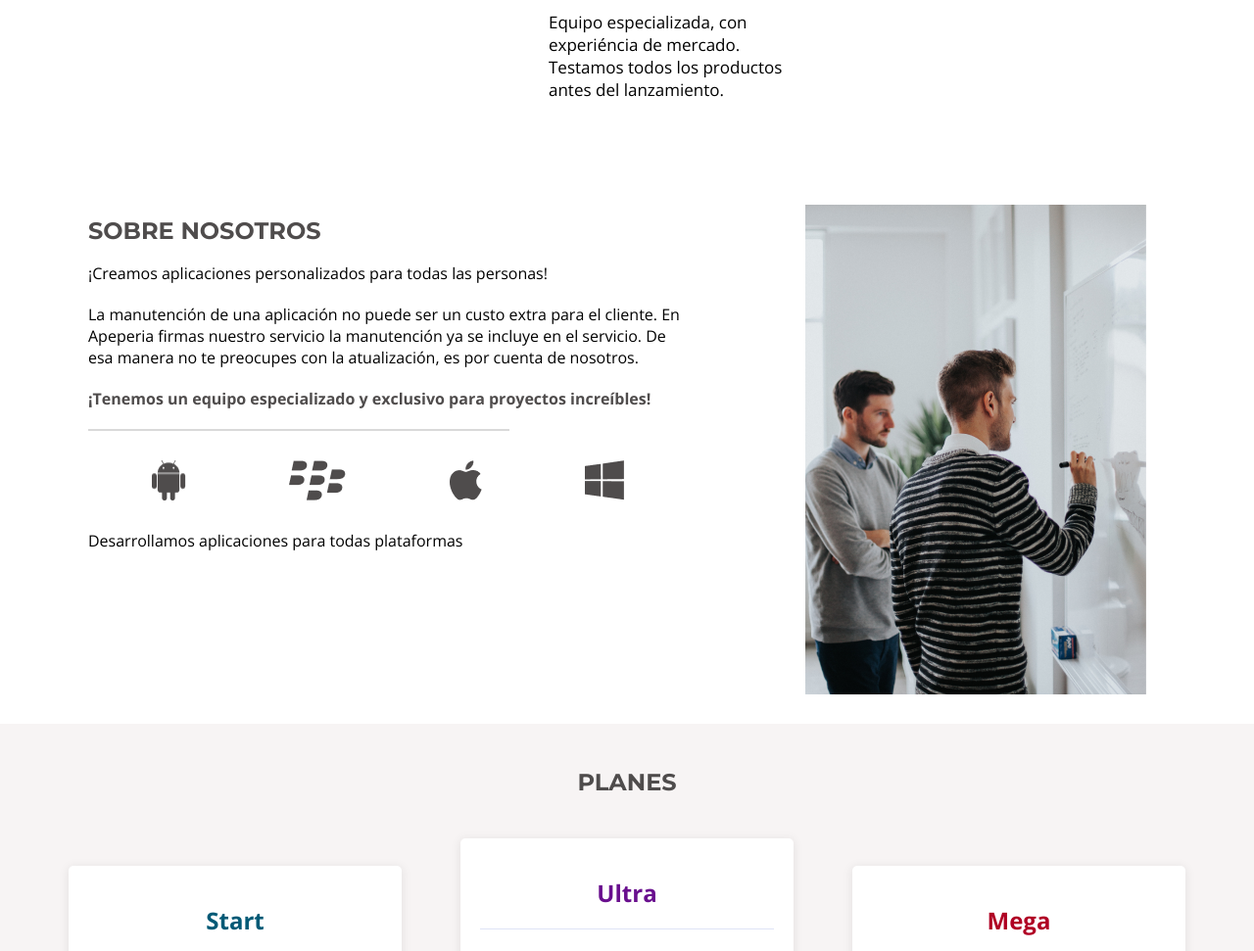
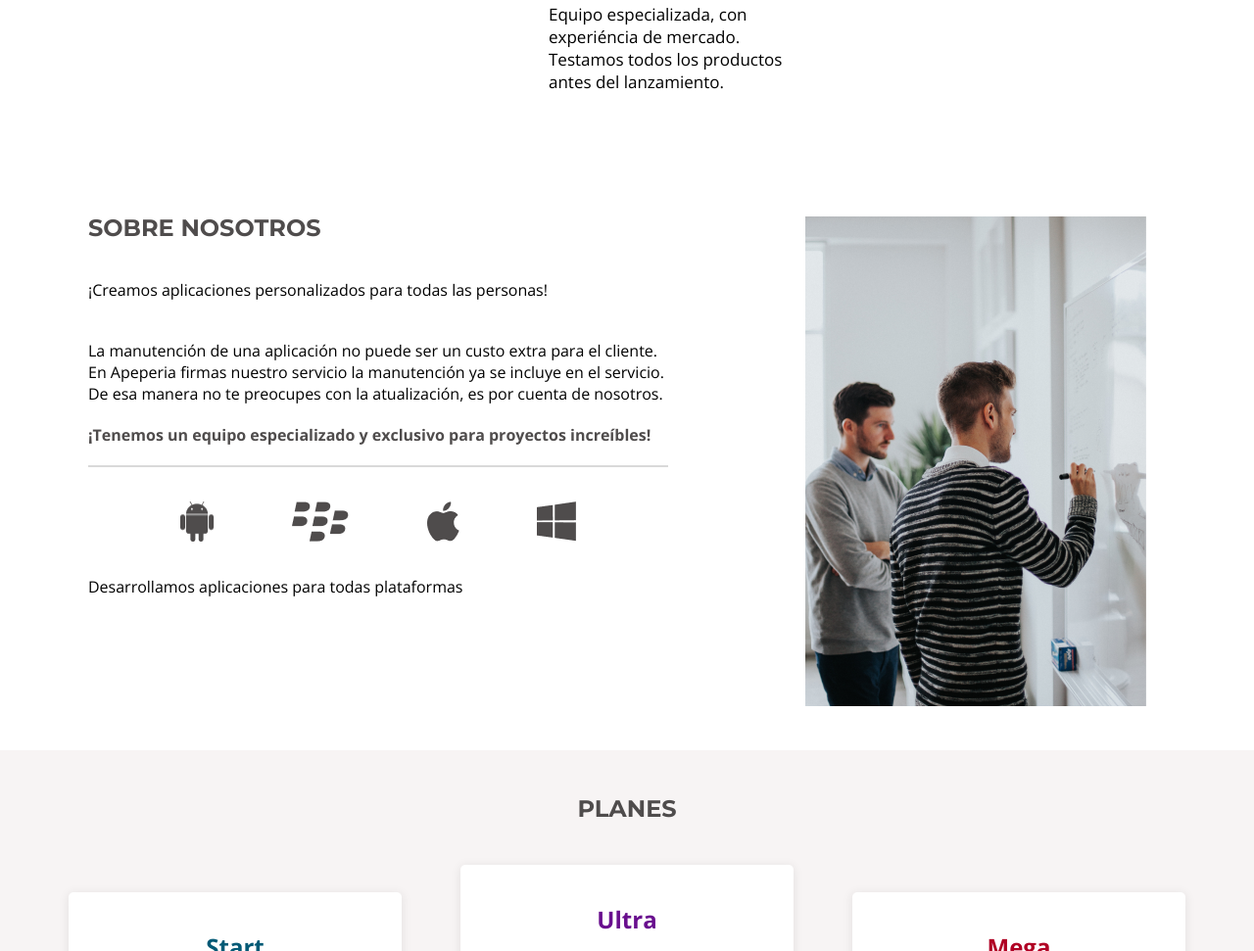
Before and after one commit to Edwinjhs/ON-TEACH, a plain HTML site: page index.html in a window 1280 px wide. Shown: the part 1855-2826 px from the top of the page at 98% size. Drawn offline with nearby package versions, Linux system fonts and the light colour scheme.

Commit message:
Arreglos en la seccion Sobre_nosotros

```diff
--- a/css/head_llamada.css
+++ b/css/head_llamada.css
@@ -13,7 +13,7 @@ header {
 }
 .contenedor_head {
     background-image: linear-gradient(0deg, rgba(0, 0, 0, 0.45), rgba(0, 0, 0, 0.45)),url(../img/bg-intro.jpg);
-    height: 700px;
+    height: 500px;
 }
 .head_logo {
     width: 90px;
@@ -76,7 +76,7 @@ a {
 
 }
 
-@media screen and (max-width:770px){
+@media screen and (max-width: 770px){
 
     header {
         display: flex;
--- a/css/sobre_nosotros.css
+++ b/css/sobre_nosotros.css
@@ -1,67 +1,51 @@
-section.sobre_nosotros{
-    padding: 30px 50px;
+.caja_mayor{
     display: flex;
-    flex-grow: wrap;
+    padding: 30px 80px;
 }
-.sobre_nosotros__titulo{
-    margin-bottom: 20px;
+.sobre_nosotros_contenido{
+    padding: 20px 20px 10px 10px;
+}
+.sobre_nosotros_titulo{
     font-family: 'Montserrat';
-    font-style: normal;
     font-weight: 700;
     font-size: 24px;
     line-height: 24px;
     text-transform: uppercase;
     color: #4F4C4C;
-}
-.sobre_nosotros__texto1 {
     margin-bottom: 20px;
 }
-.sobre_nosotros__texto2 {
-    margin-bottom: 20px;
+.sobre_nosotros_texto{
+    font-family: 'Open Sans';
+    font-style: normal;
+    font-weight: 400;
+    font-size: 16px;
+    line-height: 22px;
+    color: #000000;
+    padding:20px 0;
 }
-.sobre_nosotros__texto3 {
+.sobre_nosotros_h4{
     font-weight: 700;
     font-size: 16px;
     line-height: 22px;
     color: #4F4C4C;
-    margin-bottom: 20px;
 }
-.linea1_sobre__nosotros {
-    width: 70%;
-    border: 1px  solid #D9D9D9;
-    margin-bottom: 20px;
-}
-.sobre_nosotros__contenido {
-    padding: 15px 120px 10px 40px;
-}
-.imagenes_operadores {
+.imagenes_operadores{
     display: flex;
     justify-content: space-evenly;
-    margin-bottom: 20px;
+    padding: 15px;
 }
-.android, .blackberry, .apple, .windows {
-    padding: 10px 40px;
+.imagen_sobre_nosotros{
+    padding: 20px 30px 10px 120px;
 }
-.imagen_sobre__nosotros {
-    padding-right: 60px;
-    display: flex;
-    align-items: left;
+.linea_sobre_nosotros{
+    margin: 20px 0;
+    border: 1px solid #D9D9D9;
 }
 @media screen and (max-width:1020px){
-    section.sobre_nosotros {
-        padding: 30px 5px;
-    }
-    .imagen_sobre__nosotros{
+    .imagen_sobre_nosotros{
         display: none;
     }
-    .sobre_nosotros__titulo {
+    .sobre_nosotros_titulo {
         text-align: center;
     }
-    .sobre_nosotros__contenido {
-        padding: 25px;
-    }
-
-    .android, .blackberry, .apple, .windows {
-        padding: 10px 20px;
-    }
 }
--- a/index.html
+++ b/index.html
@@ -43,7 +43,7 @@
                 <p class="llamada__texto">Apeperia es una empresa emergente con una manera<br/> inovadora de comprar y crear aplicaciones móviles y web.</p>
                 <a class="llamada__boton boton" href="#">Conozca los planes</a>
             </section>
-
+        </div>
         <!-- @@@@@@@@@@ SEGUNDA SECCION (DESTACADOS COLUMNA) @@@@@@@@@@@@ -->
 
             <section class="destacados container">
@@ -84,25 +84,24 @@
 
         <!-- @@@@@@@@@@@ SOBRE NOSOTROS @@@@@@@@@@@@ -->
 
-            <section class="sobre_nosotros">
-                <div class="sobre_nosotros__contenido">
-                    <h2 class="sobre_nosotros__titulo">Sobre nosotros</h2>
-                    <p class="sobre_nosotros__texto1">¡Creamos aplicaciones personalizados para todas las personas!</p>
-                    <p class="sobre_nosotros__texto2"> La manutención de una aplicación no puede ser un custo extra para
-                        el cliente. En Apeperia firmas nuestro servicio la manutención ya se
-                        incluye en el servicio. De esa manera no te preocupes con la
-                        atualización, es por cuenta de nosotros.</p>
-                    <p class="sobre_nosotros__texto3">¡Tenemos un equipo especializado y exclusivo para proyectos increíbles!</p>
-                    <hr class="linea1_sobre__nosotros">
+            <section class="caja_mayor">
+                <div class="sobre_nosotros_contenido">
+                    <h2 class="sobre_nosotros_titulo">Sobre nosotros</h2>
+                    <p class="sobre_nosotros_texto">¡Creamos aplicaciones personalizados para todas las personas!</p>
+                    <p class="sobre_nosotros_texto"> La manutención de una aplicación no puede ser un custo extra para el cliente. En Apeperia firmas nuestro servicio la manutención ya se incluye en el servicio. De esa manera no te preocupes con la atualización, es por cuenta de nosotros.</p>
+                    <h4 class="sobre_nosotros_h4">¡Tenemos un equipo especializado y exclusivo para proyectos increíbles!</p>
+                    <hr class="linea_sobre_nosotros">
                     <div class="imagenes_operadores">
                         <img src="./img/android.png" alt="android" class="android">
                         <img src="./img/blackberry.png" alt="blackberry" class="blackberry">
                         <img src="./img/apple.png" alt="apple" class="apple">
                         <img src="./img/windowsphone.png" alt="windows" class="windows">
                     </div>
-                    <p class="sobre_nosotros__texto">Desarrollamos aplicaciones para todas plataformas</p>
+                    <p class="sobre_nosotros_texto">Desarrollamos aplicaciones para todas plataformas</p>
                 </div>
-                <img src="./img/sobre-apeperia.png" alt="imagen de hombre rayando la pizarra" class="imagen_sobre__nosotros">
+                <div class="imagen_sobre_nosotros">
+                    <img src="./img/sobre-apeperia.png" alt="imagen de hombre rayando la pizarra" class="imagen_sobre__nosotros">
+                </div>
             </section>
 
         <!--@@@@@@@@@@@@ SECCION DE PLANES @@@@@@@@@@@@  -->
```
